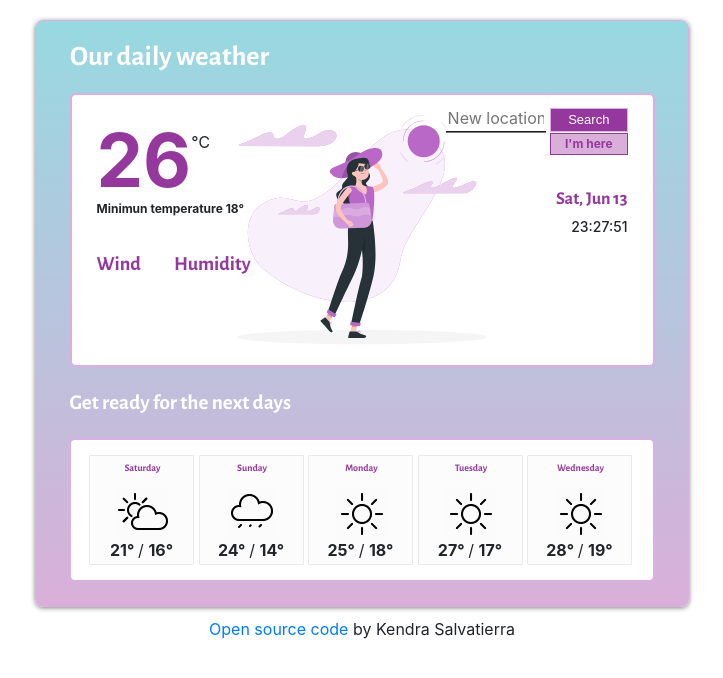
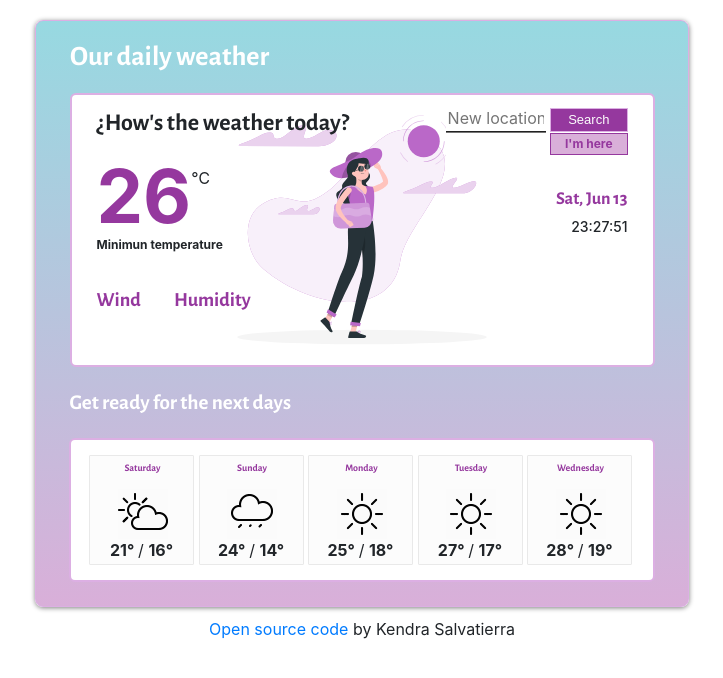
Before and after one commit to KendraSalcor/Our-daily-weather-App, a plain HTML site: page index.html in a window 1280 px wide. Shown: the whole page, without its empty margins (278-1001 px from the left). Drawn offline with nearby package versions, Linux system fonts and the light colour scheme.

Commit message:
subtitle

```diff
--- a/index.html
+++ b/index.html
@@ -25,7 +25,7 @@
                 <div class="row">
                     <div class="col">
                         <div class="typeweather" id="description">
-
+                        ¿How's the weather today?
                         </div>
 
                         <span class="mainTemperature" id="currentTemp">
@@ -44,7 +44,7 @@
                         <div class="minimun">
                             Minimun temperature
                             <span id="miniTemp">
-                                18°
+
                             </span>
                         </div>
 
```
Also changed, not shown: src/img/rain.svg (added).
